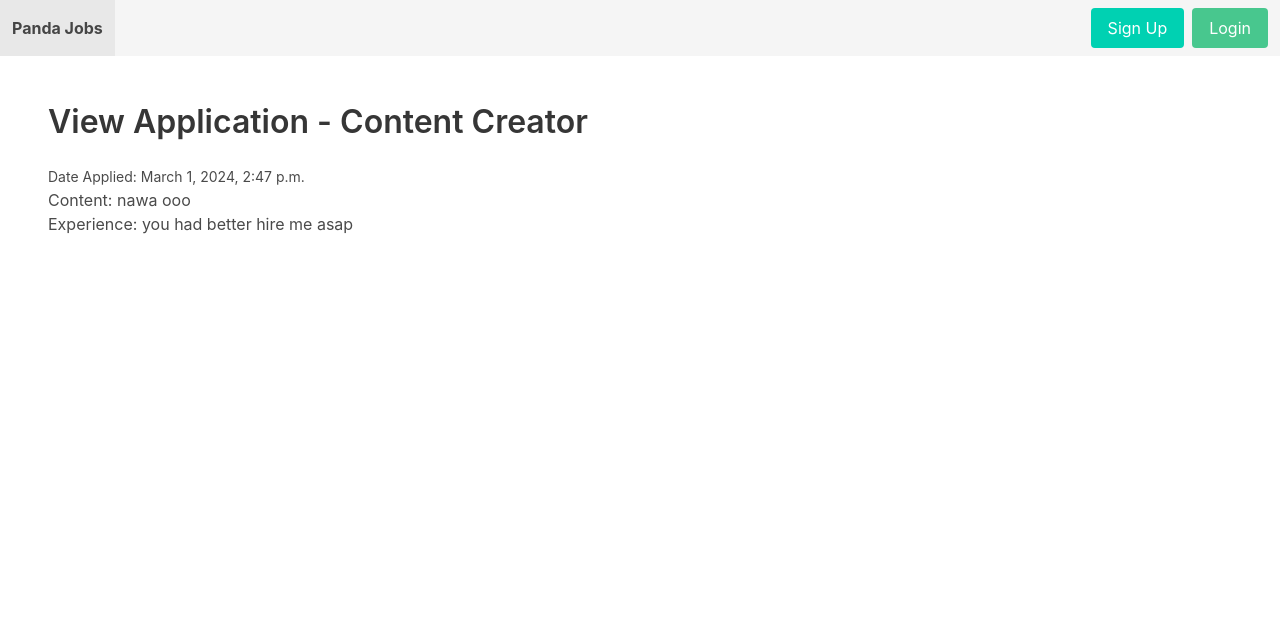
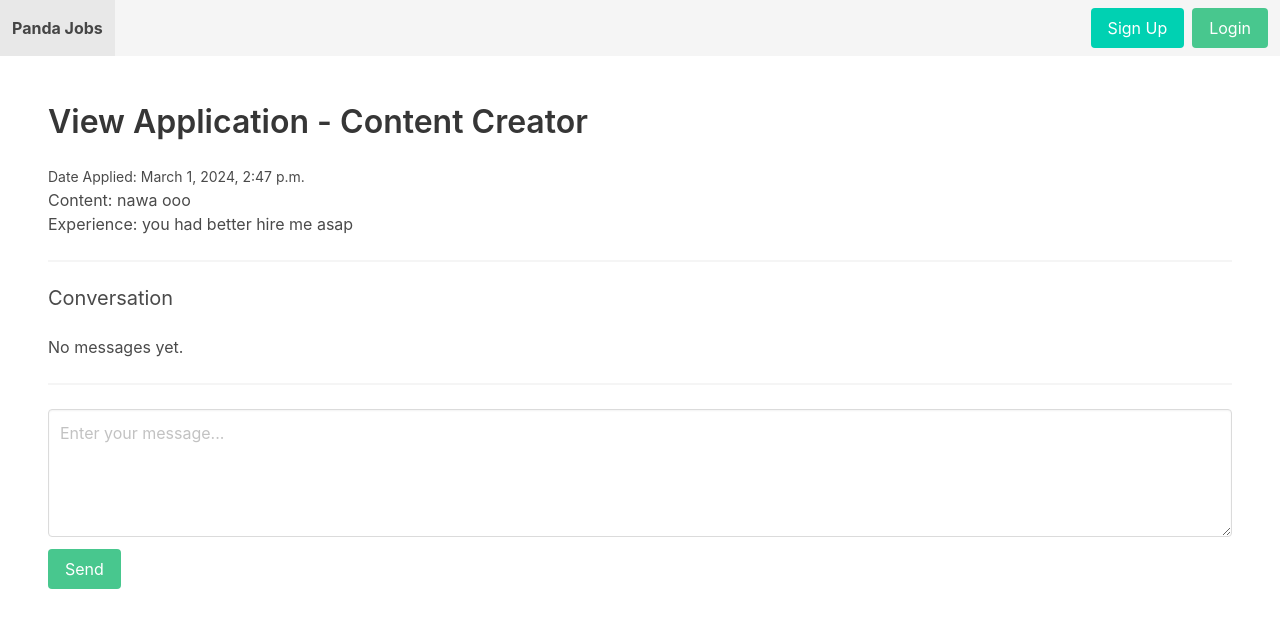
Before and after one commit to SeyiAyo/PandaJobs, a Django app: template apps/userprofile/templates/view_application.html in a window 1280 px wide. Shown: the top 628 px of the page. Run offline with Django 5.2, Linux system fonts and the light colour scheme; the template is opened without the code that fills it: values that come from a table or form of the project are taken from there, others are empty; data comes from the database, SQL or seed files in the repository; both versions use the stored data as it was after the commit.

Commit message:
implemented messaging feature btw jobseeker & employer

```diff
--- a/apps/userprofile/templates/view_application.html
+++ b/apps/userprofile/templates/view_application.html
@@ -10,4 +10,33 @@
     <p>Content: {{ application.content }}</p>
     <p>Experience: {{ application.experience }}</p>
 
+    <hr>
+
+    <h2 class="subtitle">Conversation</h2>
+
+    {% for message in application.messages.all %}
+        <div class="notification">
+            <p>{{ message.created_by.username }} - {{ message.created_at | timesince }} ago</p>
+
+            <p>{{ message.content }}</p>
+        </div>
+    {% empty %}
+        <p>No messages yet.</p>
+        <hr>
+    {% endfor %}
+
+    <form action="" method="post">
+        {% csrf_token %}
+
+        <div class="field">
+            <div class="control">
+                <textarea class="textarea" name="content" id="id_content" placeholder="Enter your message..."></textarea>
+            </div>
+        </div>
+
+        <div class="field">
+            <div class="control">
+                <button class="button is-success">Send</button>
+            </div>
+        </div>
 {% endblock %}
```
Also changed, not shown: apps/userprofile/models.py (+12 -0 lines), apps/userprofile/views.py (+9 -1 lines), apps/userprofile/migrations/0002_message.py (added), db.sqlite3.
